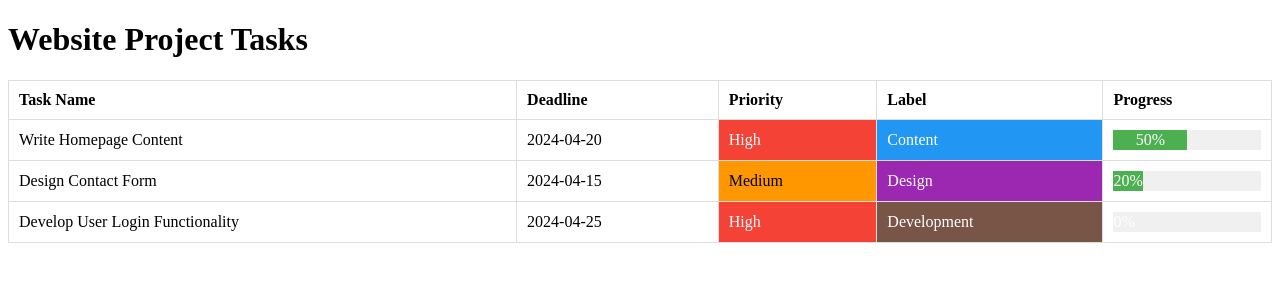
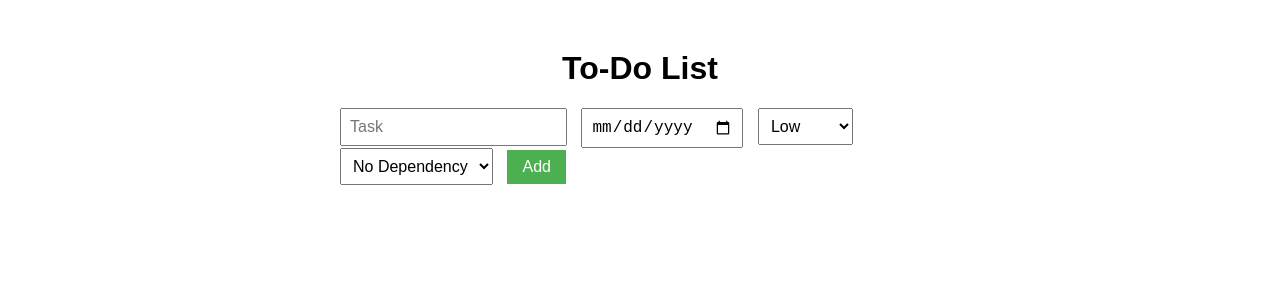
Before and after one commit to RMohanapriya/OCTANET_APRIL, a plain HTML site: page task2/index.html in a window 1280 px wide. Drawn offline with Linux system fonts and the light colour scheme.

Commit message:
Update index.html

```diff
--- a/task2/index.html
+++ b/task2/index.html
@@ -3,114 +3,148 @@
 <head>
     <meta charset="UTF-8">
     <meta name="viewport" content="width=device-width, initial-scale=1.0">
-  <title>Website Project Tasks</title>
-  <link rel="stylesheet" href="style.css">
+    <title>To-Do List</title>
     <style>
-    /* External CSS styles */
-    table {
-      border-collapse: collapse;
-      width: 100%;
+        body {
+            font-family: Arial, sans-serif;
         }
-
-    th, td {
+        .container {
+            max-width: 600px;
+            margin: 50px auto;
+        }
+        h1 {
+            text-align: center;
+        }
+        ul {
+            padding: 0;
+        }
+        li {
+            margin-bottom: 20px;
             padding: 10px;
-      text-align: left;
-      border: 1px solid #ddd;
+            background-color: #f9f9f9;
+            border-radius: 5px;
+            box-shadow: 0 2px 4px rgba(0,0,0,0.1);
         }
-
-    .high-priority {
+        .task-details {
+            display: flex;
+            align-items: center;
+            margin-bottom: 5px;
+        }
+        .priority-label {
+            margin-right: 10px;
+            padding: 4px 8px;
+            border-radius: 4px;
+            font-size: 12px;
+            font-weight: bold;
+        }
+        .deadline-label {
+            margin-right: 10px;
+            padding: 4px 8px;
+            border-radius: 4px;
+            font-size: 12px;
+            font-weight: bold;
+            background-color: #ff7043;
+            color: white;
+        }
+        .add-task input[type="text"],
+        .add-task input[type="date"],
+        .add-task select {
+            padding: 8px;
+            font-size: 16px;
+            margin-right: 10px;
+        }
+        .add-task button {
+            padding: 8px 15px;
+            font-size: 16px;
+            background-color: #4CAF50;
+            color: white;
+            border: none;
+            cursor: pointer;
+        }
+        .add-task button:hover {
+            background-color: #45a049;
+        }
+        .remove-btn {
             background-color: #f44336;
-      color: #fff;
+            color: white;
+            border: none;
+            padding: 4px 8px;
+            cursor: pointer;
+            margin-left: 5px;
         }
-
-    .medium-priority {
-      background-color: #ff9800;
-      color: #000;
+        .remove-btn:hover {
+            background-color: #da190b;
         }
-
-    .low-priority {
-      background-color: #4caf50;
-      color: #fff;
-    }
-
-    .label-content {
-      background-color: #2196f3;
-      color: #fff;
-    }
-
-    .label-design {
-      background-color: #9c27b0;
-      color: #fff;
-    }
-
-    .label-development {
-      background-color: #795548;
-      color: #fff;
-    }
-
-    .progress-bar {
-      width: 100%;
-      background-color: #f0f0f0;
-    }
-
-    .progress-bar-inner {
-      height: 20px;
-      background-color: #4caf50;
-      text-align: center;
-      line-height: 20px;
-      color: #fff;
+        .dependent-on {
+            font-size: 14px;
         }
     </style>
 </head>
 <body>
-  <h1>Website Project Tasks</h1>
-  <table>
-    <thead>
-      <tr>
-        <th>Task Name</th>
-        <th>Deadline</th>
-        <th>Priority</th>
-        <th>Label</th>
-        <th>Progress</th>
-      </tr>
-    </thead>
-    <tbody>
-      <tr>
-        <td>Write Homepage Content</td>
-        <td>2024-04-20</td>
-        <td class="high-priority">High</td>
-        <td class="label-content">Content</td>
-        <td>
-          <div class="progress-bar">
-            <div class="progress-bar-inner" style="width: 50%;">50%</div>
+    <div class="container">
+        <h1>To-Do List</h1>
+        <ul id="task-list">
+            <!-- Tasks will be added dynamically here -->
+        </ul>
+        <div class="add-task">
+            <input type="text" id="task-input" placeholder="Task">
+            <input type="date" id="deadline-input">
+            <select id="priority-select">
+                <option value="low">Low</option>
+                <option value="medium">Medium</option>
+                <option value="high">High</option>
+            </select>
+            <select id="dependency-select">
+                <option value="">No Dependency</option>
+                <option value="task1">Task 1</option>
+                <option value="task2">Task 2</option>
+                <!-- Add other tasks as options -->
+            </select>
+            <button id="add-btn">Add</button>
         </div>
-        </td>
-      </tr>
-      <tr>
-        <td>Design Contact Form</td>
-        <td>2024-04-15</td>
-        <td class="medium-priority">Medium</td>
-        <td class="label-design">Design</td>
-        <td>
-          <div class="progress-bar">
-            <div class="progress-bar-inner" style="width: 20%;">20%</div>
     </div>
-        </td>
-      </tr>
-      <tr>
-        <td>Develop User Login Functionality</td>
-        <td>2024-04-25</td>
-        <td class="high-priority">High</td>
-        <td class="label-development">Development</td>
-        <td>
-          <div class="progress-bar">
-            <div class="progress-bar-inner" style="width: 0%;">0%</div>
+
+    <script>
+        document.addEventListener("DOMContentLoaded", function() {
+            const taskList = document.getElementById("task-list");
+            const taskInput = document.getElementById("task-input");
+            const deadlineInput = document.getElementById("deadline-input");
+            const prioritySelect = document.getElementById("priority-select");
+            const dependencySelect = document.getElementById("dependency-select");
+            const addBtn = document.getElementById("add-btn");
+
+            addBtn.addEventListener("click", function() {
+                const taskText = taskInput.value.trim();
+                const deadline = deadlineInput.value;
+                const priority = prioritySelect.value;
+                const dependency = dependencySelect.value;
+
+                if (taskText !== "") {
+                    const li = document.createElement("li");
+                    li.innerHTML = `
+                        <div class="task-details">
+                            <span class="priority-label priority-${priority}">${priority}</span>
+                            <span class="deadline-label">${deadline}</span>
+                            <span>${taskText}</span>
+                            <button class="remove-btn">Delete</button>
                         </div>
-        </td>
-      </tr>
-    </tbody>
-  </table>
-  <br>
+                        <div class="dependent-on">Dependent on: ${dependency}</div>
+                    `;
+                    taskList.appendChild(li);
+                    taskInput.value = "";
+                    deadlineInput.value = "";
+                    prioritySelect.selectedIndex = 0;
+                    dependencySelect.selectedIndex = 0;
+                }
+            });
 
+            // Event delegation for delete button
+            taskList.addEventListener("click", function(event) {
+                if (event.target && event.target.className === "remove-btn") {
+                    event.target.parentNode.parentNode.remove();
+                }
+            });
+        });
+    </script>
 </body>
 </html>
```
Lines whose indentation alone changed are shown as unchanged.
